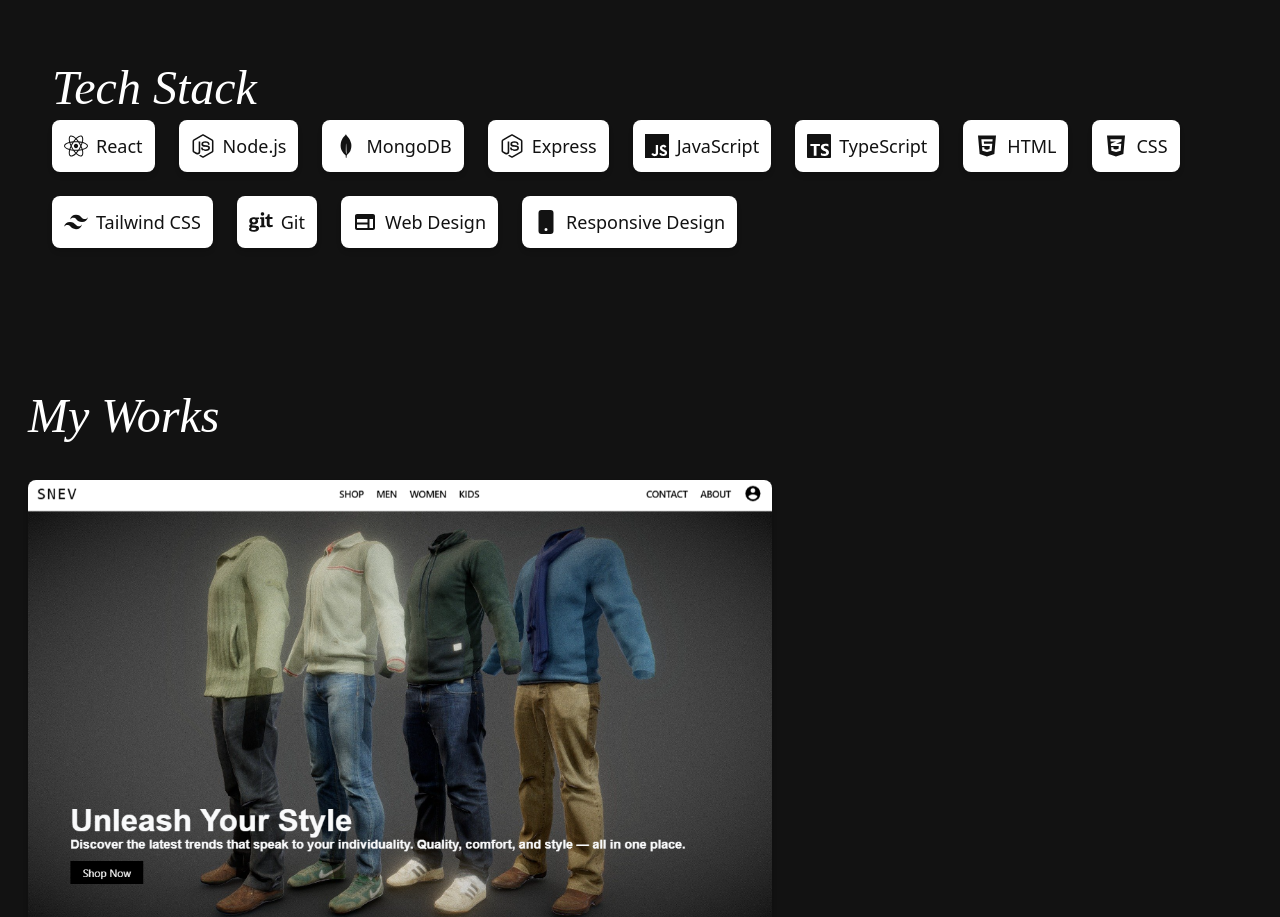
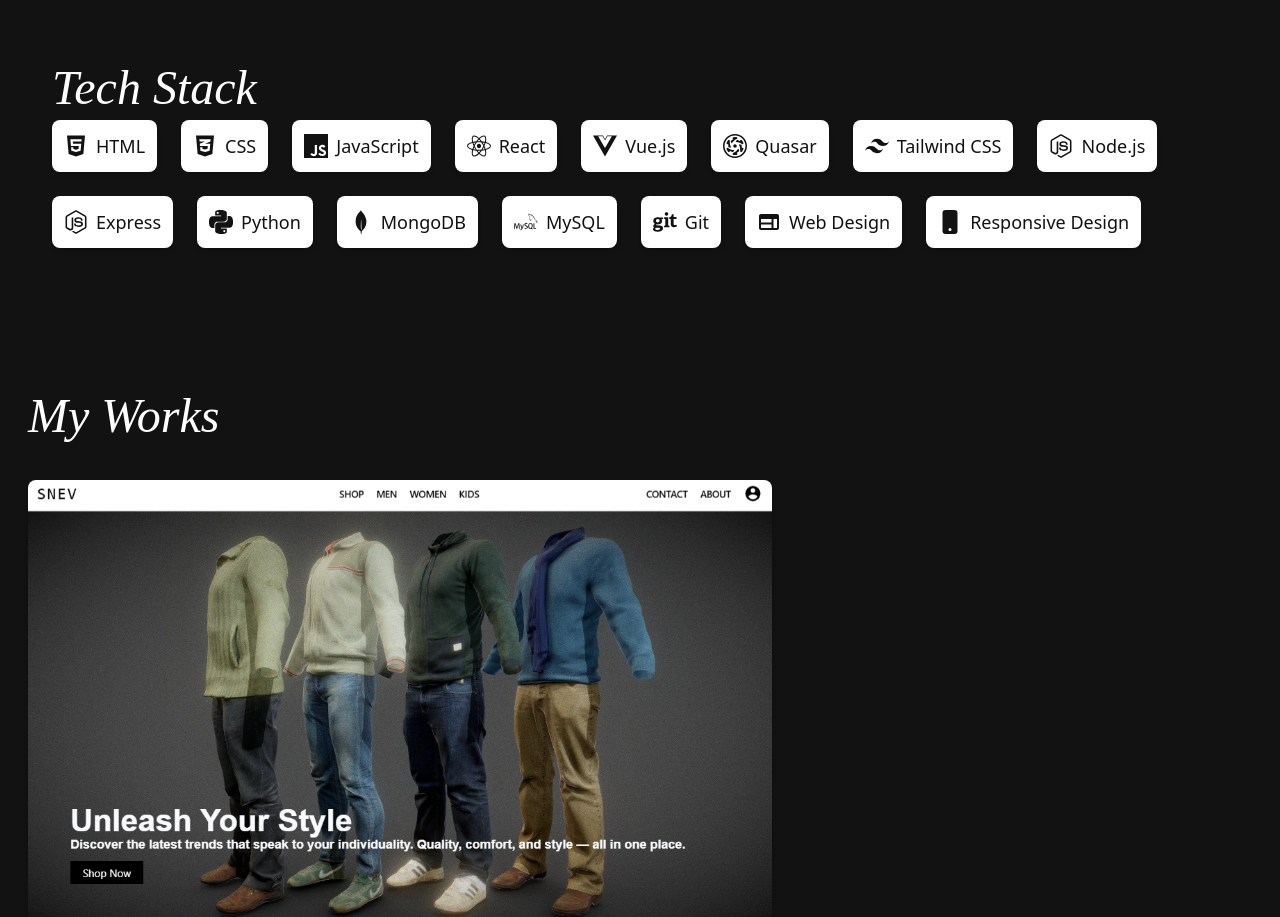
Before and after one commit to SanjeevikumarWD/portfolio, a React (Vite) app: page / in a window 1280 px wide. Shown: the part 1380-2297 px from the top of the page. Built offline with nearby package versions, Linux system fonts and the light colour scheme; a web font is replaced by a local one.

Commit message:
Update Skills.jsx
skills

```diff
--- a/src/components/Skills.jsx
+++ b/src/components/Skills.jsx
@@ -1,20 +1,40 @@
 import React from "react";
 import { FaReact, FaNodeJs, FaGit, FaHtml5, FaCss3Alt } from "react-icons/fa";
-import { SiMongodb, SiJavascript, SiTailwindcss, SiTypescript } from "react-icons/si";
+import {
+  SiMongodb,
+  SiJavascript,
+  SiTailwindcss,
+  SiMysql,
+  SiVueDotJs,
+  SiQuasar,
+  SiPython,
+} from "react-icons/si";
 import { MdOutlineWeb } from "react-icons/md";
 import { BsFillPhoneFill } from "react-icons/bs";
 
 const skills = [
-  { name: "React", icon: <FaReact /> },
-  { name: "Node.js", icon: <FaNodeJs /> },
-  { name: "MongoDB", icon: <SiMongodb /> },
-  { name: "Express", icon: <FaNodeJs /> },
-  { name: "JavaScript", icon: <SiJavascript /> },
-  { name: "TypeScript", icon: <SiTypescript /> },
+  // Frontend Technologies
   { name: "HTML", icon: <FaHtml5 /> },
   { name: "CSS", icon: <FaCss3Alt /> },
+  { name: "JavaScript", icon: <SiJavascript /> },
+  { name: "React", icon: <FaReact /> },
+  { name: "Vue.js", icon: <SiVueDotJs /> },
+  { name: "Quasar", icon: <SiQuasar /> },
   { name: "Tailwind CSS", icon: <SiTailwindcss /> },
+
+  // Backend Technologies
+  { name: "Node.js", icon: <FaNodeJs /> },
+  { name: "Express", icon: <FaNodeJs /> },
+  { name: "Python", icon: <SiPython /> },
+
+  // Databases
+  { name: "MongoDB", icon: <SiMongodb /> },
+  { name: "MySQL", icon: <SiMysql /> },
+
+  // Tools
   { name: "Git", icon: <FaGit /> },
+
+  // Others
   { name: "Web Design", icon: <MdOutlineWeb /> },
   { name: "Responsive Design", icon: <BsFillPhoneFill /> },
 ];
@@ -22,12 +42,14 @@ const skills = [
 const Skills = () => {
   return (
     <div className="p-6">
-      <h2 className="text-2xl md:text-3xl lg:text-5xl italic  font-rosarivo cursor-default my-2">Tech Stack</h2>
+      <h2 className="text-2xl md:text-3xl lg:text-5xl italic font-rosarivo cursor-default my-2">
+        Tech Stack
+      </h2>
       <div className="flex flex-wrap gap-6">
         {skills.map((skill, index) => (
           <div
-            key={skill.name}
-            className={`flex items-center gap-2 p-3 shadow-md rounded-lg text-lg bg-text text-bg cursor-default`}
+            key={index}
+            className="flex items-center gap-2 p-3 shadow-md rounded-lg text-lg bg-text text-bg cursor-default"
           >
             <div className="text-2xl">{skill.icon}</div>
             <span>{skill.name}</span>
```
